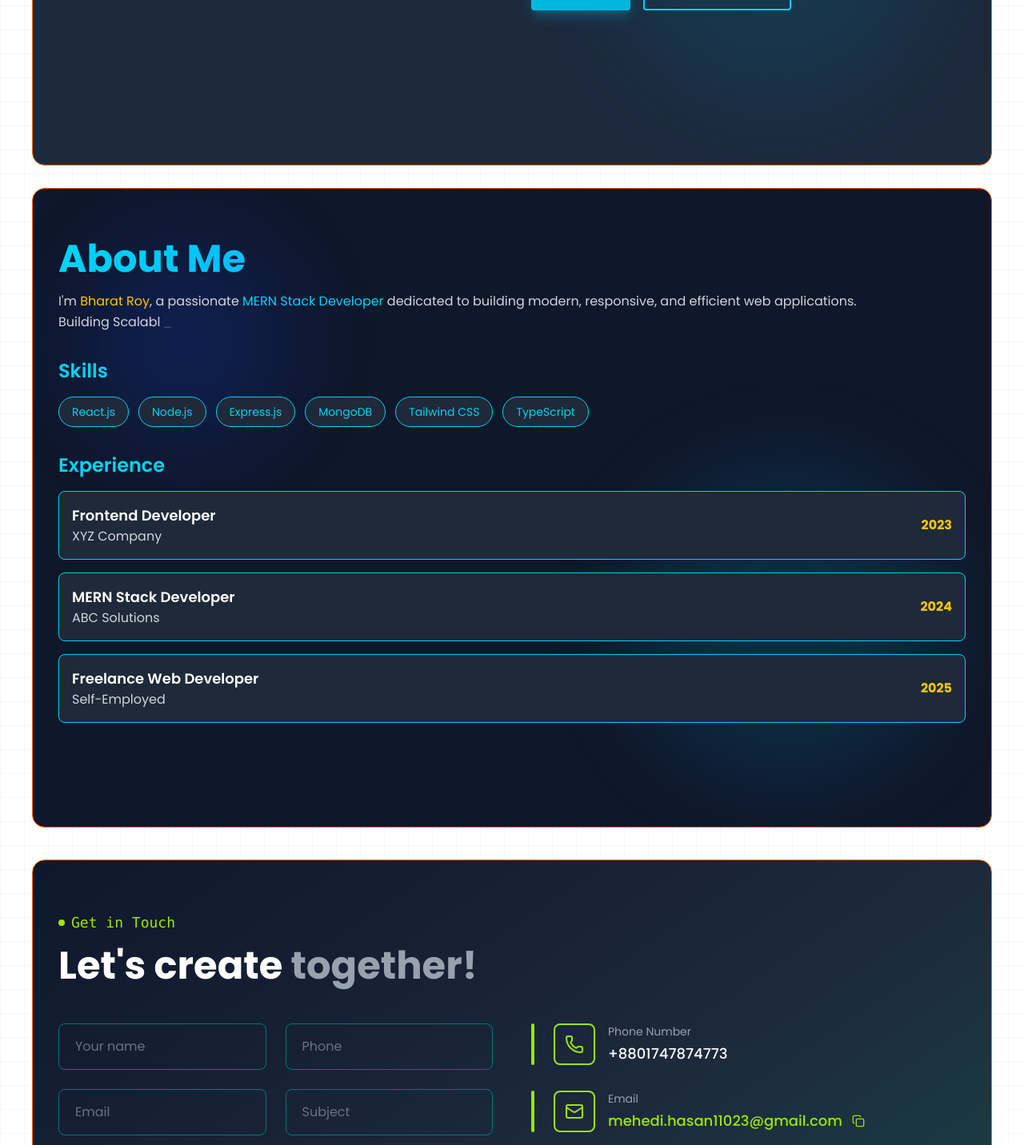
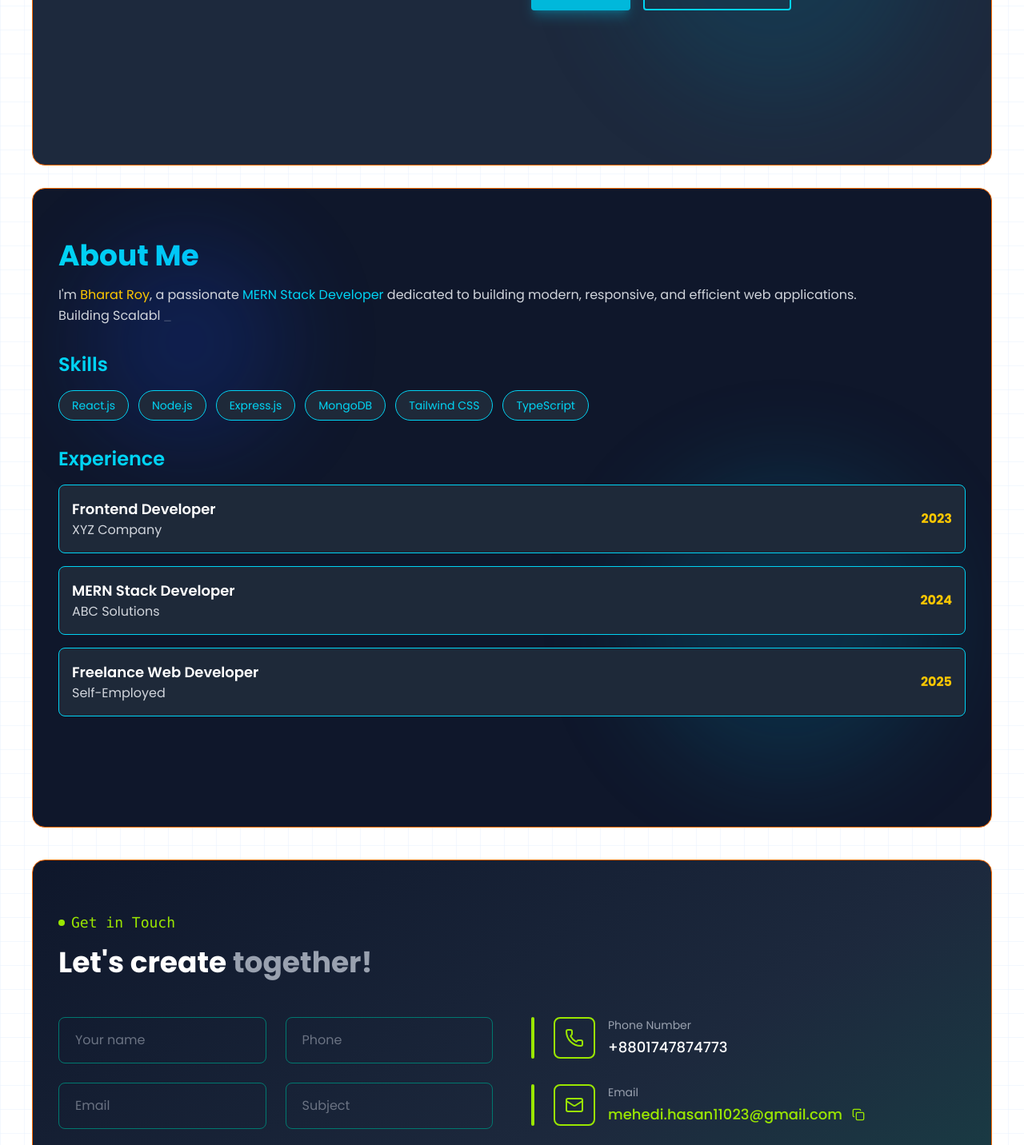
Before and after one commit to bharatroy4D/bharat-dev, a React (Vite) app: page / in a window 1280 px wide. Shown: the part 713-2145 px from the top of the page at 80% size. Built offline with nearby package versions, Linux system fonts and the light colour scheme.

Commit message:
About and contact page of title size change

```diff
--- a/src/Pages/about/About.jsx
+++ b/src/Pages/about/About.jsx
@@ -43,7 +43,7 @@ const About = () => {
         initial="hidden"
         animate="show"
       >
-        <motion.h1 variants={item} className="text-4xl lg:text-5xl font-bold text-transparent bg-clip-text bg-gradient-to-r from-cyan-400 via-blue-400 to-purple-400 mb-4">
+        <motion.h1 variants={item} className="text-3xl lg:text-4xl font-bold text-transparent bg-clip-text bg-gradient-to-r from-cyan-400 via-blue-400 to-purple-400 mb-4">
           About Me
         </motion.h1>
 
--- a/src/Pages/contact/Contact.jsx
+++ b/src/Pages/contact/Contact.jsx
@@ -34,7 +34,7 @@ const Contact = () => {
             <div className="w-2 h-2 bg-lime-400 rounded-full"></div>
             <span className="text-lime-400 text-lg font-mono">Get in Touch</span>
           </div>
-          <h1 className="text-4xl md:text-5xl font-bold">
+          <h1 className="text-3xl md:text-4xl font-bold">
             <span className="text-white">Let's create </span>
             <span className="text-gray-400">together!</span>
           </h1>
```
